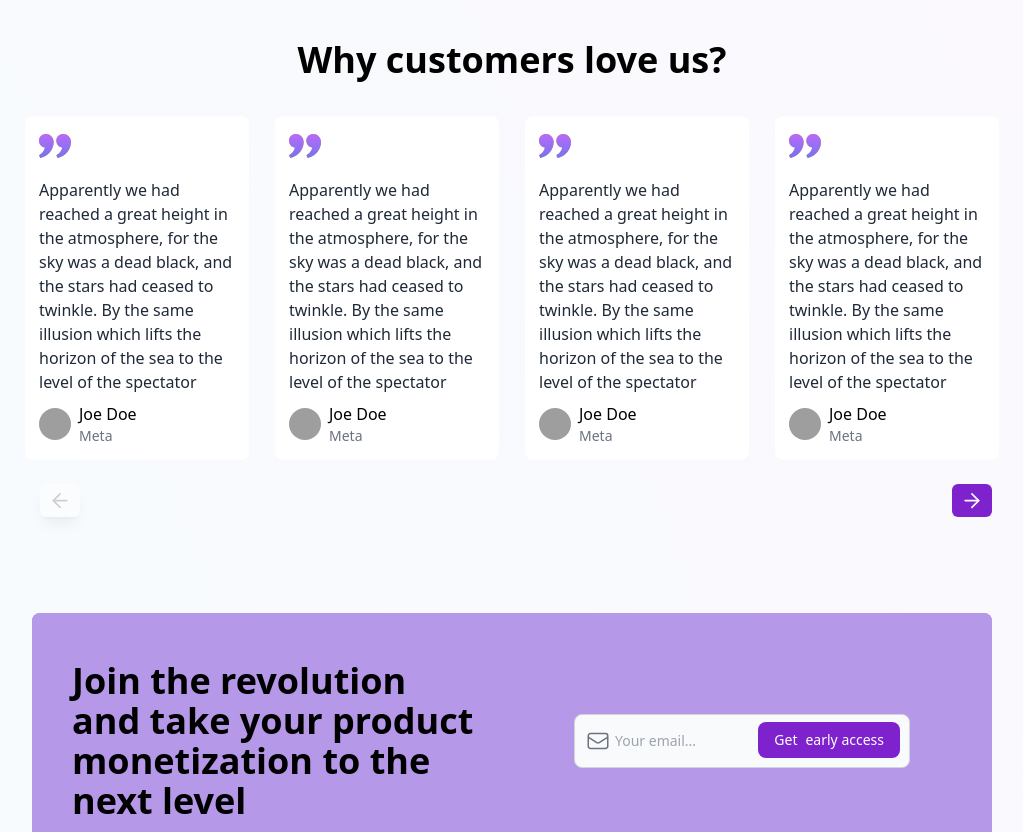
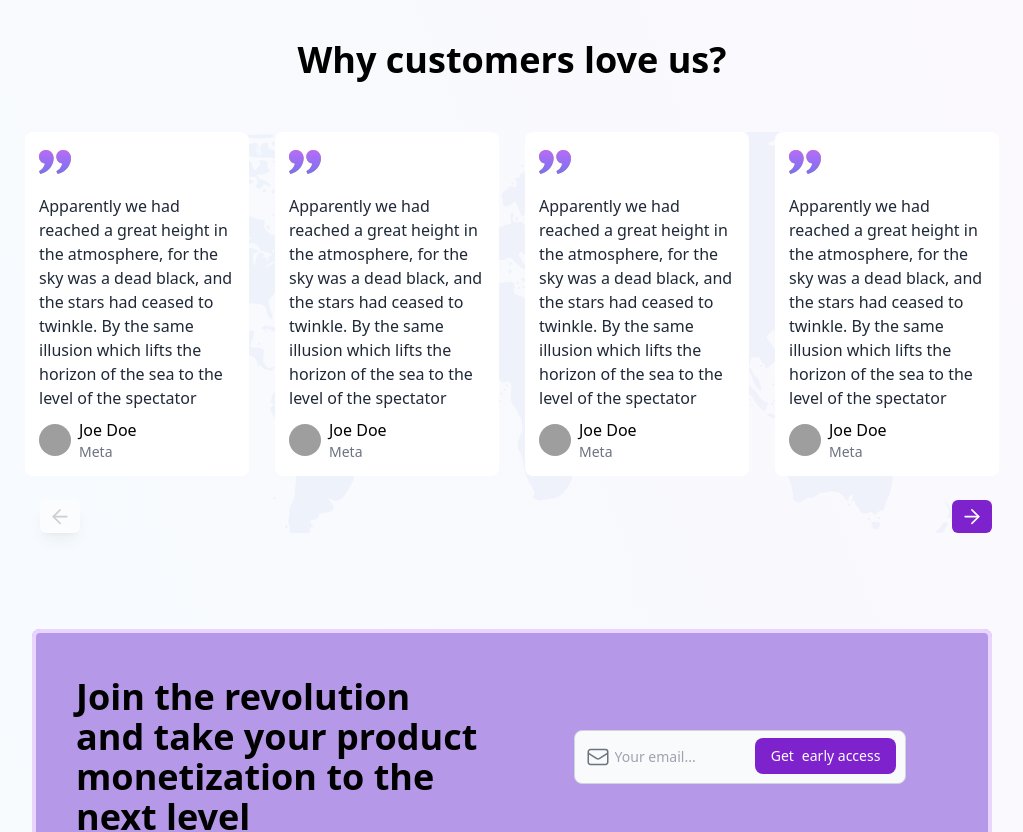
Before and after one commit to Teshie/modScaleFrontend, a React (Create React App) app: page / in a window 1280 px wide. Shown: the part 2360-3192 px from the top of the page, without its empty margins (128-1151 px from the left). Built offline with nearby package versions, Linux system fonts and the light colour scheme; grey boxes are pictures that could not be loaded.

Commit message:
I just applied bg image to customer review cards

```diff
--- a/src/components/BannerFooter.js
+++ b/src/components/BannerFooter.js
@@ -3,7 +3,7 @@ import React from "react";
 const BannerFooter = () => {
   return (
     <div className="width mx-auto rounded-lg  subscriptionBanner mt-24">
-      <div className="h-64 px-10 subscriptionBanner rounded-lg  grid place-items-center gap-10 xs:grid-cols-1 sm:grid-cols-1 md:grid-cols-1 lg:grid-cols-2 xl:grid-cols-2">
+      <div className="h-64 px-10 border-4 border-groove subscriptionBanner rounded-lg border-purple-200  grid place-items-center gap-10 xs:grid-cols-1 sm:grid-cols-1 md:grid-cols-1 lg:grid-cols-2 xl:grid-cols-2">
         <div className="font-bold text-xl md:text-4xl lg:text-4xl 2xl:text-4xl">
           <p>
             Join the revolution <br></br> and take your product monetization to
--- a/src/components/CustomerReview.js
+++ b/src/components/CustomerReview.js
@@ -26,11 +26,18 @@ const CustomerReview = () => {
 
   return (
     <div className="width mx-auto mt-10">
+      <p className="pb-3 mb-10 justify-center items-center xs:text-xs sm:text-sm md:text-md lg:text-4xl xl:text-4xl  font-bold flex">
+        <p>Why customers love us?</p>
+      </p>
+      <div
+        style={{
+          backgroundImage: `url(${map})`,
+          backgroundPosition: "center",
+          backgroundSize: "cover",
+        }}
+      >
         <div className="flex justify-center items-center  mx-auto">
           <div className="flex flex-col  space-y-6">
-          <p className="pb-3 justify-center items-center xs:text-xs sm:text-sm md:text-md lg:text-4xl xl:text-4xl  font-bold flex">
-            <p>Why customers love us?</p>
-          </p>
             <TransitionGroup>
               <CSSTransition
                 key={currentPage}
@@ -38,7 +45,7 @@ const CustomerReview = () => {
                 classNames="fade"
                 style={{ width: "100%" }}
               >
-              <div className="grid  place-items-center xs:grid-cols-1 sm:grid-cols-2 md:grid-cols-3 lg:grid-cols-4 xl:grid-cols-4 gap-10 ">
+                <div className="grid  place-items-center xs:grid-cols-1 sm:grid-cols-1 md:grid-cols-3 lg:grid-cols-4 xl:grid-cols-4 gap-10 ">
                   {currentReviews.map((items) => (
                     <CSSTransition
                       key={items.id}
@@ -98,6 +105,7 @@ const CustomerReview = () => {
           </div>
         </div>
       </div>
+    </div>
   );
 };
 
```
Also changed, not shown: src/assets/map.svg. Lines whose indentation alone changed are shown as unchanged.
